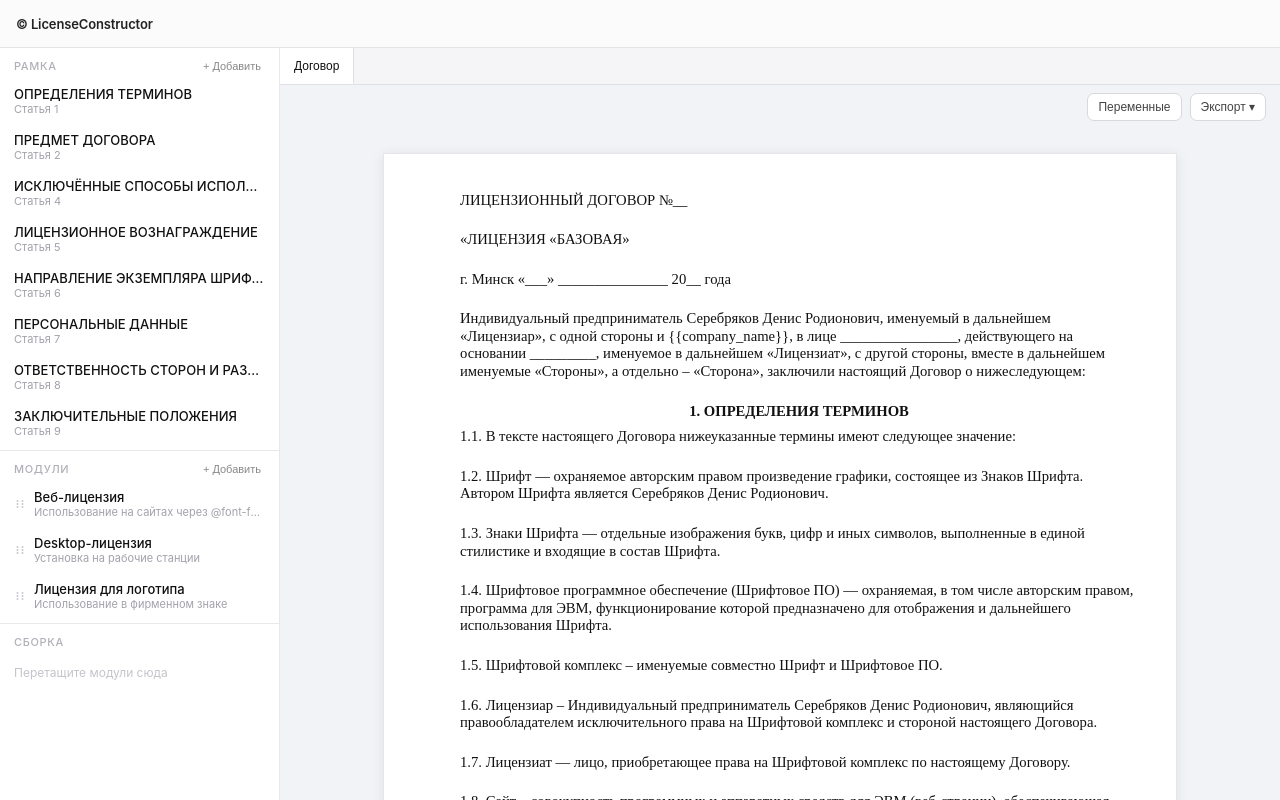
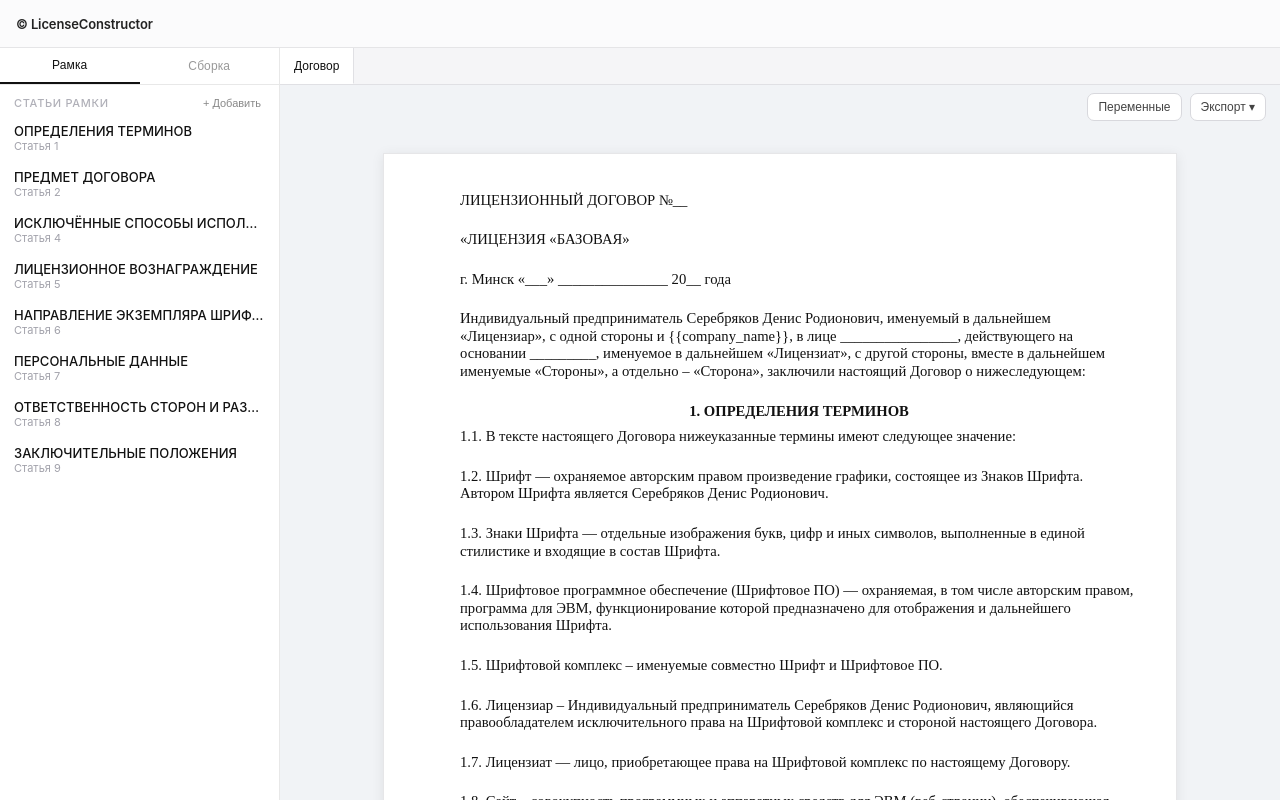
Before and after one commit to serebracode/licensebuilder, a React (Vite) app: page / in a window 1280 px wide. Built offline with nearby package versions, Linux system fonts and the light colour scheme.

Commit message:
Split left panel into РАМКА / СБОРКА tabs
РАМКА tab: frame articles list with + Добавить.
СБОРКА tab: module library + drag-and-drop assembly zone.

https://claude.ai/code/session_01Jd2JTyG4kZXe18TXwiMihP

```diff
--- a/src/App.tsx
+++ b/src/App.tsx
@@ -246,6 +246,7 @@ const App = (): JSX.Element => {
   const [availableBlocks, setAvailableBlocks] = useState<LicenseBlock[]>(loadModuleBlocks);
   const [selectedBlocks, setSelectedBlocks] = useState<SelectedBlock[]>([]);
   const [activeDragBlock, setActiveDragBlock] = useState<LicenseBlock | null>(null);
+  const [leftTab, setLeftTab] = useState<'frame' | 'assembly'>('frame');
   const [activeTab, setActiveTab] = useState<'preview' | string>('preview');
   const [openTabIds, setOpenTabIds] = useState<string[]>([]);
   const [variables, setVariables] = useState<Record<string, string>>({ company_name: '', contract_date: '' });
@@ -462,22 +463,30 @@ const App = (): JSX.Element => {
       <DndContext sensors={sensors} collisionDetection={closestCenter} onDragStart={onDragStart} onDragCancel={onDragCancel} onDragEnd={onDragEnd}>
         <div className="layout">
           <section className="left-pane">
+            <div className="left-tab-bar">
+              <button type="button" className={`left-tab${leftTab === 'frame' ? ' left-tab--active' : ''}`} onClick={() => setLeftTab('frame')}>Рамка</button>
+              <button type="button" className={`left-tab${leftTab === 'assembly' ? ' left-tab--active' : ''}`} onClick={() => setLeftTab('assembly')}>Сборка</button>
+            </div>
+
+            {leftTab === 'frame' && (
               <div className="left-pane-library">
-              {/* РАМКА */}
                 <div className="section-header">
-                <span className="section-label">Рамка</span>
+                  <span className="section-label">Статьи рамки</span>
                   <button type="button" className="btn-add" onClick={addFrameBlock}>+ Добавить</button>
                 </div>
                 {frameBlocks.map(block => <FrameRow key={block.id} block={block} onOpenEditor={openBlockEditor} />)}
-              <div className="h-divider" />
-              {/* МОДУЛИ */}
+              </div>
+            )}
+
+            {leftTab === 'assembly' && (
+              <>
+                <div className="left-pane-library">
                   <div className="section-header">
                     <span className="section-label">Модули</span>
                     <button type="button" className="btn-add" onClick={addModuleBlock}>+ Добавить</button>
                   </div>
                   {availableBlocks.map(block => <AvailableRow key={block.id} block={block} onOpenEditor={openBlockEditor} />)}
                 </div>
-
                 <div className="h-divider" />
                 <div className="section-label">Сборка</div>
                 <div className="assembly-wrap">
@@ -490,6 +499,8 @@ const App = (): JSX.Element => {
                     </DropZone>
                   </SortableContext>
                 </div>
+              </>
+            )}
           </section>
 
           <section className="right-pane">
--- a/src/styles.css
+++ b/src/styles.css
@@ -74,6 +74,34 @@ body {
   overflow-y: auto;
   flex: 0 1 auto;
   min-height: 80px;
+}
+
+/* ── Left pane tabs ── */
+
+.left-tab-bar {
+  display: flex;
+  border-bottom: 0.5px solid #e8e8e8;
+  flex-shrink: 0;
+}
+
+.left-tab {
+  flex: 1;
+  height: 36px;
+  font-size: 12px;
+  font-weight: 500;
+  border: none;
+  background: transparent;
+  color: #999;
+  cursor: pointer;
+  letter-spacing: 0.01em;
+}
+
+.left-tab:hover { background: #f7f7f8; color: #333; }
+
+.left-tab--active {
+  color: #111;
+  border-bottom: 2px solid #111;
+  margin-bottom: -0.5px;
 }
 
 /* Section header with label + add button */
```
Lines whose indentation alone changed are shown as unchanged.
